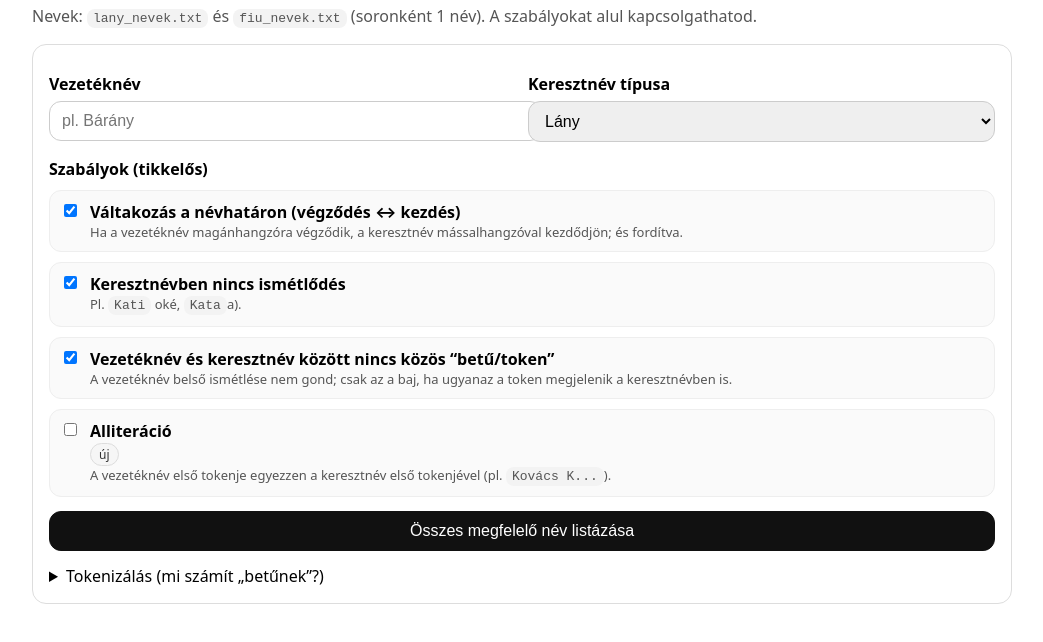
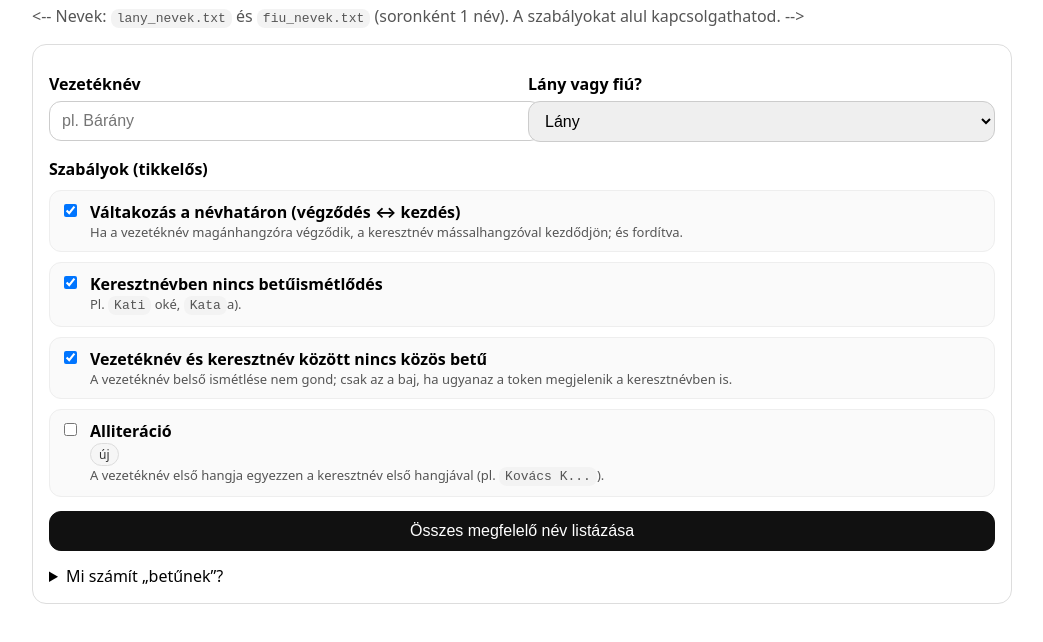
Before and after one commit to hampg/nevek, a plain HTML site: page index.html in a window 1280 px wide. Shown: the part 86-728 px from the top of the page, without its empty margins (118-1161 px from the left). Drawn offline with Linux system fonts and the light colour scheme.

Commit message:
Update title and text in index.html

```diff
--- a/index.html
+++ b/index.html
@@ -2,7 +2,7 @@
 <html lang="hu">
 <head>
   <meta charset="utf-8">
-  <title>Magyar keresztnév-kereső (szabálykapcsolókkal)</title>
+  <title>A tökéletes keresztnév</title>
   <meta name="viewport" content="width=device-width, initial-scale=1">
 
   <style>
@@ -57,8 +57,8 @@
 
   <h1>Magyar keresztnév-kereső</h1>
   <div class="muted">
-    Nevek: <code>lany_nevek.txt</code> és <code>fiu_nevek.txt</code> (soronként 1 név).
-    A szabályokat alul kapcsolgathatod.
+<--    Nevek: <code>lany_nevek.txt</code> és <code>fiu_nevek.txt</code> (soronként 1 név).
+    A szabályokat alul kapcsolgathatod. -->
   </div>
 
   <div class="card">
@@ -68,7 +68,7 @@
         <input id="surname" type="text" placeholder="pl. Bárány" autocomplete="family-name">
       </div>
       <div>
-        <label class="top" for="gender">Keresztnév típusa</label>
+        <label class="top" for="gender">Lány vagy fiú?</label>
         <select id="gender">
           <option value="female">Lány</option>
           <option value="male">Fiú</option>
@@ -89,7 +89,7 @@
       <div class="rule">
         <input id="rule_given_no_repeat" type="checkbox" checked>
         <div>
-          <b>Keresztnévben nincs ismétlődés</b>
+          <b>Keresztnévben nincs betűismétlődés</b>
           <div class="muted small">Pl. <code>Kati</code> oké, <code>Kata</code nem (két <code>a</code>).</div>
         </div>
       </div>
@@ -97,7 +97,7 @@
       <div class="rule">
         <input id="rule_cross_no_overlap" type="checkbox" checked>
         <div>
-          <b>Vezetéknév és keresztnév között nincs közös “betű/token”</b>
+          <b>Vezetéknév és keresztnév között nincs közös betű</b>
           <div class="muted small">A vezetéknév belső ismétlése nem gond; csak az a baj, ha ugyanaz a token megjelenik a keresztnévben is.</div>
         </div>
       </div>
@@ -106,7 +106,7 @@
         <input id="rule_alliteration" type="checkbox">
         <div>
           <b>Alliteráció</b> <span class="pill">új</span>
-          <div class="muted small">A vezetéknév első tokenje egyezzen a keresztnév első tokenjével (pl. <code>Kovács K...</code>).</div>
+          <div class="muted small">A vezetéknév első hangja egyezzen a keresztnév első hangjával (pl. <code>Kovács K...</code>).</div>
         </div>
       </div>
     </div>
@@ -117,10 +117,10 @@
     <div id="results" class="results" style="display:none;"></div>
 
     <details>
-      <summary>Tokenizálás (mi számít „betűnek”?)</summary>
+      <summary>Mi számít „betűnek”?</summary>
       <div class="muted small">
-        Egy tokennek vesszük: <code>dzs</code>, <code>dz</code>, <code>cs</code>, <code>gy</code>, <code>ly</code>, <code>ny</code>, <code>sz</code>, <code>ty</code>, <code>zs</code>.
-        A többi karakter 1 token. (Ékezetes magánhangzók külön tokenek: <code>a</code> ≠ <code>á</code>.)
+        Egy betűnek vesszük: <code>dzs</code>, <code>dz</code>, <code>cs</code>, <code>gy</code>, <code>ly</code>, <code>ny</code>, <code>sz</code>, <code>ty</code>, <code>zs</code>.
+        A többi karakter 1 token. (Ékezetes magánhangzók külön betűk: <code>a</code> ≠ <code>á</code>.)
       </div>
     </details>
   </div>
```
